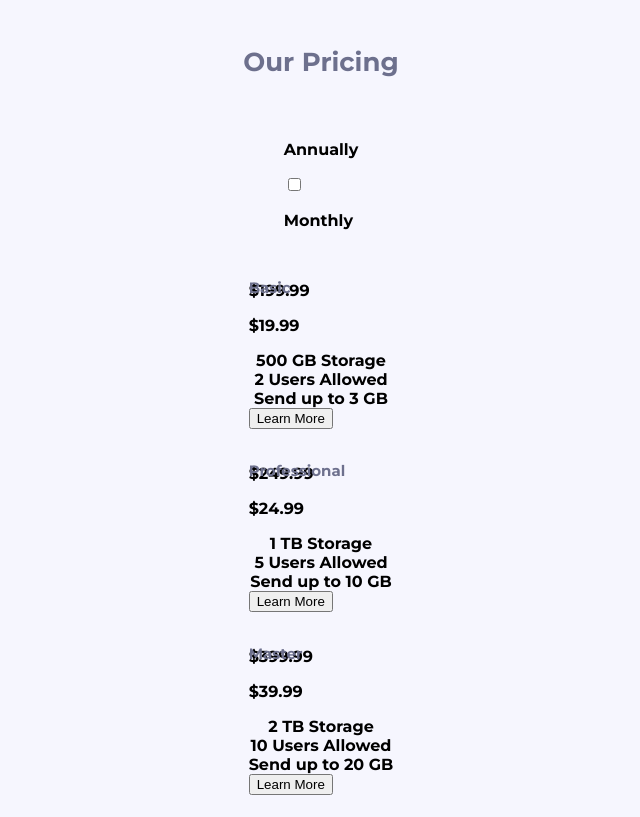
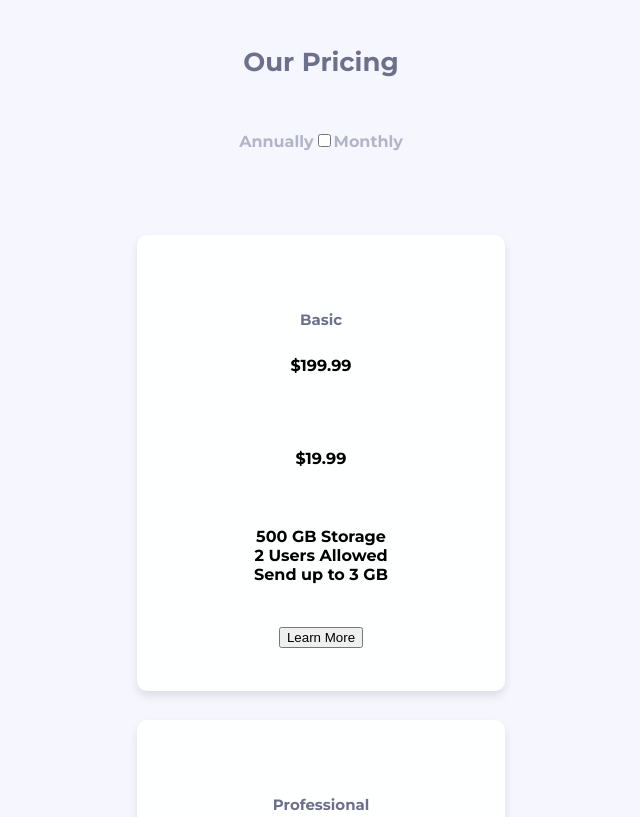
Before and after one commit to MarkoDjuric/Flexbox-Price-Cards, a plain HTML site: page index.html in a window 1280 px wide. Shown: the top 817 px of the page, without its empty margins (319-959 px from the left). Drawn offline with Linux system fonts and the light colour scheme; a script that the page names is missing.

Commit message:
Update main.css

```diff
--- a/main.css
+++ b/main.css
@@ -78,6 +78,34 @@ h3 {
     flex-direction: column;
     justify-content: center;
     align-items: center;
+}
 
 
+#toggle-container {
+    display: flex;
+    justify-content: space-between;
+    align-items: center;
+    height: 34px;
+    margin-bottom: 77px;
 }
+
+
+
+#toggle-container p {
+    color: hsl(234, 14%, 74%);
+}
+
+#price-cards .box-card {
+    margin-top: 0;
+    display: flex;
+    flex-direction: column;
+    justify-content: space-evenly;
+    align-items: center;
+    min-width: 368px;
+    min-height: 456px;
+    background-color: #FEFFFF;
+    text-align: center;
+    margin-bottom: 29px;
+    box-shadow: 0 5px 10px rgba(0, 0, 0, 0.1);
+    border-radius: 10px;
+}
```
